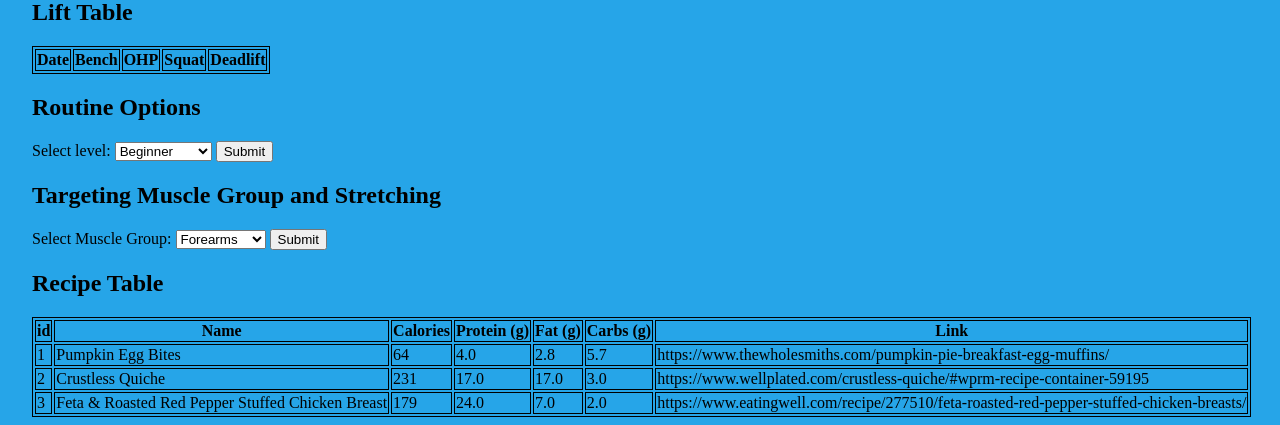
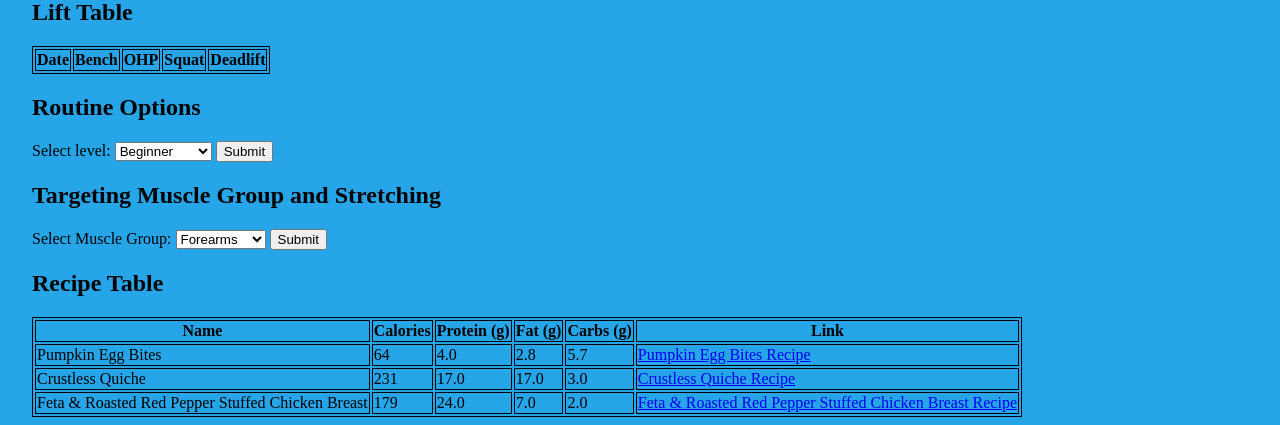
Before and after one commit to kzilk/SA_FitnessApp, a Django app: page / in a window 1280 px wide. Shown: the part 628-1053 px from the top of the page. Run offline with Django 4.2, Linux system fonts and the light colour scheme; data comes from the database, SQL or seed files in the repository; both versions use the stored data as it was after the commit; data that the repository does not hold is empty.

Commit message:
routine and links
changed recipe links to new tab hyperlinks and corrected routine menu

```diff
--- a/fitapp/fit/templates/fit/index.html
+++ b/fitapp/fit/templates/fit/index.html
@@ -240,7 +240,7 @@
                 <p>Extend arms foreword, palms facing out and back of hands touching, place one hand over the other,
                     clapse your hands together and with the lower hand pull the upper wrist downwards and curl the
                     upper wrist in, then alternate.</p>
-                <p><a href = "https://www.youtube.com/watch?v=OT-1mQSE3lw">Demonstration</a></p>
+                <p><a href = "https://www.youtube.com/watch?v=OT-1mQSE3lw" target='_blank'>Demonstration</a></p>
             {% elif target_selection == 'biceps' %}
                 <h2>Biceps</h2>
                 <p><strong>Targeting Exercises</strong></p>
@@ -248,7 +248,7 @@
                 <p><strong>Stretch</strong></p>
                 <p>Start with your palm down and extend it behind you onto a surface with a straight elbow,
                     contract your tricep and and angle so it is angled slightly outward rather than directly behind</p>
-                <p><a href = "https://www.youtube.com/watch?v=_e1hQUxTAHc">Demonstration</a></p>
+                <p><a href = "https://www.youtube.com/watch?v=_e1hQUxTAHc" target='_blank'>Demonstration</a></p>
             {% elif target_selection == 'triceps' %}
                 <h2>Triceps</h2>
                 <p><strong>Targeting Exercises</strong></p>
@@ -261,7 +261,7 @@
                     slowly press your wrist towards your armpit to make your elbow close as much as possible without causing pain</p>
                 <p>Place your elbow on a wall to your side and grab your shoulderblade under this extended arm,
                     pull down on the shoulderblade and lean your body into the wall</p>
-                <p><a href = "https://www.youtube.com/watch?v=yAvpW_zKJmI">Demonstration</a></p>
+                <p><a href = "https://www.youtube.com/watch?v=yAvpW_zKJmI" target='_blank'>Demonstration</a></p>
             {% elif target_selection == 'shoulders' %}
                 <h2>Shoulders</h2>
                 <p><strong>Targeting Exercises</strong></p>
@@ -272,14 +272,14 @@
                 <p>Front Delt - Position hands together behind you, palms outward, touching your lower back. Raise them up along your back while sticking out your chest</p>
                 <p>Middle Delt - Hold your arm across and flat against your chest, pulling down on your elbow with the opposing hand as you stretch against your chest.</p>
                 <p>Rear Delt - Hold your arm across your chest, and with the opposite hand scoop under your elbow and upwards while keeping your shoulder angle low</p>
-                <p><a href = "https://www.youtube.com/watch?v=KBLsNbolr_c">Demonstration</a></p>
+                <p><a href = "https://www.youtube.com/watch?v=KBLsNbolr_c" target='_blank'>Demonstration</a></p>
             {% elif target_selection == 'chest' %}
                 <h2>Chest</h2>
                 <p><strong>Targeting Exercises</strong></p>
                 <p>Bench - Barbell or Dumbell</p>
                 <p>Flys - Seated Cable or Dumbell on Floor</p>
                 <p><strong>Stretch</strong></p>
-                <p><a href = "https://www.youtube.com/watch?v=SV7l1sfEmO0">Demonstration</a></p>
+                <p><a href = "https://www.youtube.com/watch?v=SV7l1sfEmO0" target='_blank'>Demonstration</a></p>
             {% elif target_selection == 'back' %}
                 <h2>Back</h2>
                 <p><strong>Targeting Exercises</strong></p>
@@ -288,21 +288,21 @@
                 <p>Minor - place the inside of your shoulder against something sturdy, place your palm agaist it above to retract your shoulder blade and slide your hand up along the surface.</p>
                 <p>Minor - place the inside of your shoulder against something sturdy, raise your arm up to 90 degrees and lean forward into it while looking away and down.</p>
                 <p><strong>Stretch</strong></p>
-                <p><a href = "https://www.youtube.com/watch?v=dNOMmQARQTQ">Demonstration</a></p>
+                <p><a href = "https://www.youtube.com/watch?v=dNOMmQARQTQ" target='_blank'>Demonstration</a></p>
             {% elif target_selection == 'quads' %}
                 <h2>Quads</h2>
                 <p><strong>Targeting Exercises</strong></p>
                 <p>Leg Press, Squat, Leg Extentions</p>
                 <p><strong>Stretch</strong></p>
                 <p>Lay on your side on the ground, position your lower leg forward to a 90 degree angle, and hold the ankle of your upper leg behind you and pull back.  </p>
-                <p><a href = "https://www.youtube.com/watch?v=2hKbghN2fUE">Demonstration</a></p>
+                <p><a href = "https://www.youtube.com/watch?v=2hKbghN2fUE" target='_blank'>Demonstration</a></p>
             {% elif target_selection == 'hamstrings' %}
                 <h2>Hamstrings</h2>
                 <p><strong>Targeting Exercises</strong></p>
                 <p>Romanian/Stiff-Leg Deadlift, Leg Curl</p>
                 <p><strong>Stretch</strong></p>
                 <p>Place your leg forward  with your foot tilted upwards to a solid wall or surface and extend your opposite leg behind you. Keep your back straight and lean forward with your arms extended straight out above your head to the wall and slide upwards along the wall.</p>
-                <p><a href = "https://youtu.be/u1sfPfsESDQ?si=n1SmiaKwszyCrpyv&t=285">Demonstration</a></p>
+                <p><a href = "https://youtu.be/u1sfPfsESDQ?si=n1SmiaKwszyCrpyv&t=285" target='_blank'>Demonstration</a></p>
             {% elif target_selection == 'calves' %}
                 <h2>Calves</h2>
                 <p><strong>Targeting Exercises</strong></p>
@@ -321,7 +321,6 @@
             <style>table, th, td {border: 1px solid black;}</style>
             <thead>
                 <tr>
-                    <th>id</th>
                     <th>Name</th>
                     <th>Calories</th>
                     <th>Protein (g)</th>
@@ -333,13 +332,12 @@
         <tbody>
             {% for item in recipe_data %}
             <tr>
-                <td>{{ item.id }}</td>
                 <td>{{ item.name}}</td>
                 <td>{{ item.calories }}</td>
                 <td>{{ item.protein }}</td>
                 <td>{{ item.fat }}</td>
                 <td>{{ item.carbs }}</td>
-                <td>{{ item.link }}</td>
+                <td><a href="{{ item.link }}" target='_blank'>{{ item.name}} Recipe</a></td>
             </tr>
             {% endfor %}
         </tbody>
--- a/fitapp/fit/views.py
+++ b/fitapp/fit/views.py
@@ -16,13 +16,10 @@ class Index(View):
 
 
         weight_data = progressModel.objects.all()
-        print(weight_data)
 
         lift_data = liftModel.objects.all()
-        print(lift_data)
 
         recipe_data = recipeModel.objects.all()
-        print(recipe_data)
 
         context = {'form':form, 'progress':weightProg, 'lifts':liftProg,
                    'weight_data':weight_data, 'lift_data':lift_data, 'routineRec':routineRec,
@@ -32,10 +29,13 @@ class Index(View):
     def post(self, request):
         bfResult = None
         form = bfCalcForm()
+
         progress_form = progressForm()
         lift_form = liftForm()
+
         routineRec = routineForm()
         routine_selection = None
+
         targetRec = targetForm()
         target_selection = None
 
@@ -50,8 +50,6 @@ class Index(View):
 
                 logH = math.log10(bfHeight)
 
-                # 163.205×log10(waist+hip-neck) - 97.684×(log10(height)) - 78.387
-
                 if bfHip > 0:
                     logWHN = math.log10(bfWaist + bfHip - bfNeck)
                     result = 163.205 * logWHN - 97.684 * (logH) - 78.387
@@ -60,8 +58,6 @@ class Index(View):
                     logWN = math.log10(bfWaist - bfNeck)
                     result = 86.010 * logWN - 70.041 * logH + 36.76
                     bfResult = round(result, 2)
-
-                print("Form valid")
             else:
                 print("Form is not valid")
                 print(form.errors)
@@ -113,13 +109,13 @@ class Index(View):
         context = {'bfResult': bfResult,
                    'form': form,
                    'progress': progress_form,
+                   'weight_data': weight_data,
                    'lifts': lift_form,
-                   'routine': routineRec,
+                   'lift_data': lift_data,
+                   'routineRec': routineRec,
                    'routine_selection': routine_selection,
                    'targetRec': targetRec,
                    'target_selection': target_selection,
-                   'weight_data': weight_data,
-                   'lift_data': lift_data,
                    'recipe_data': recipe_data}
 
         return render(request, 'fit/index.html', context)
```
Also changed, not shown: fitapp/db.sqlite3.
